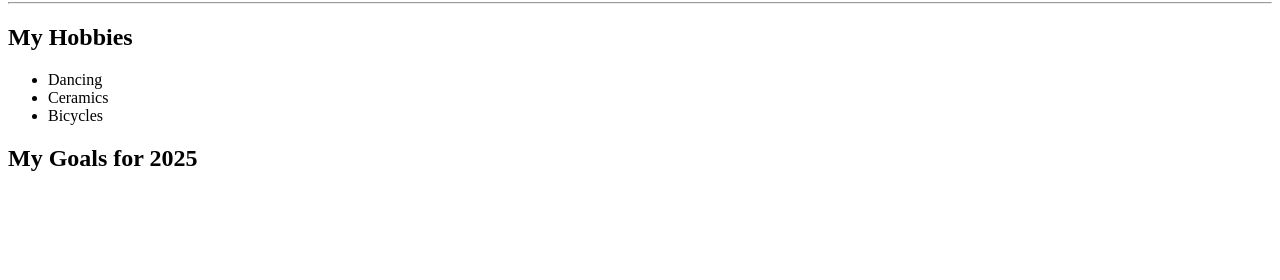
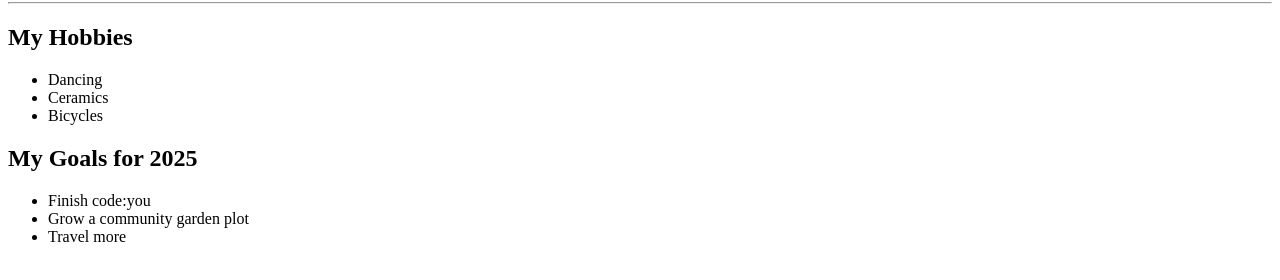
Before and after one commit to jdfrost22/aboutme, a plain HTML site: page index.html in a window 1280 px wide. Shown: the part 78-358 px from the top of the page. Drawn offline with Linux system fonts and the light colour scheme.

Commit message:
listed my goals for 2025

```diff
--- a/index.html
+++ b/index.html
@@ -16,7 +16,9 @@
     </ul>
     <h2>My Goals for 2025</h2>
     <ul>
-
+        <li>Finish code:you</li>
+        <li>Grow a community garden plot</li>
+        <li>Travel more</li>
     </ul>
 </body>
 </html>
```
